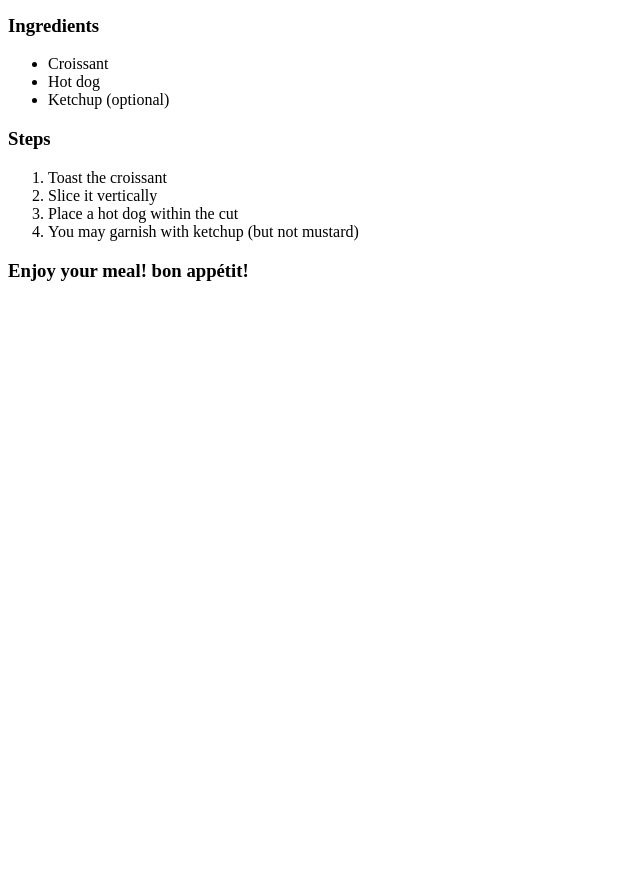
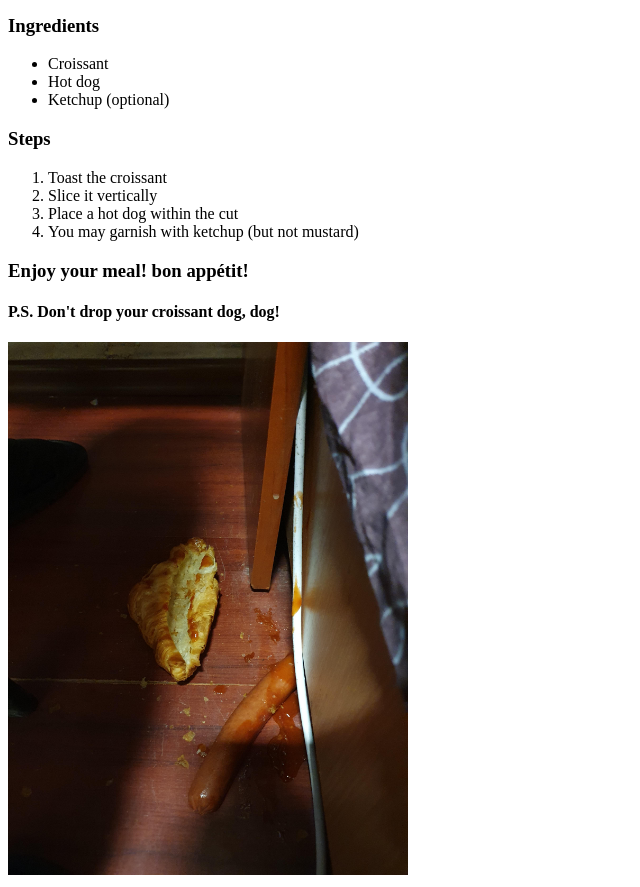
Before and after one commit to Karolis00/odin-recipes, a plain HTML site: page recipes/croissant-dog.html in a window 1280 px wide. Shown: the part 736-1623 px from the top of the page, without its empty margins (0-640 px from the left). Before the commit the page ends 1036 px from the top, so only its background shows below. Drawn offline with Linux system fonts and the light colour scheme.

Commit message:
Added second image to croissant dog page

```diff
--- a/recipes/croissant-dog.html
+++ b/recipes/croissant-dog.html
@@ -22,5 +22,7 @@
         <li>You may garnish with ketchup (but not mustard)</li>
     </ol>
     <h3>Enjoy your meal! bon appétit!</h3>
+    <h4>P.S. Don't drop your croissant dog, dog!</h4>
+    <img width="400px" src="../images/croissant2.jpeg" alt="Croissant dog on ground">
 </body>
 </html>
```
